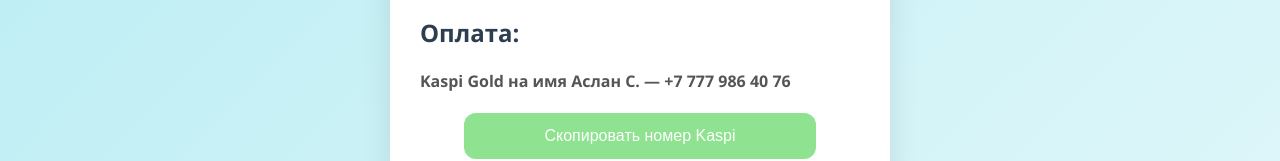
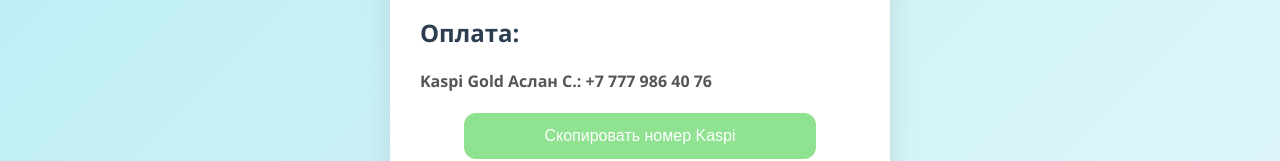
Before and after one commit to Owner131/site, a plain HTML site: page index.html in a window 1280 px wide. Shown: the part 636-797 px from the top of the page. Drawn offline with Linux system fonts and the light colour scheme.

Commit message:
Update index.html

```diff
--- a/index.html
+++ b/index.html
@@ -127,7 +127,7 @@
       <input type="tel" placeholder="+7 777 123 4567">
 
       <h2>Оплата:</h2>
-      <p><strong>Kaspi Gold на имя Аслан С. — +7 777 986 40 76</strong></p>
+      <p><strong>Kaspi Gold Аслан С.: +7 777 986 40 76</strong></p>
 
       <div class="btn-group">
         <button class="button" onclick="navigator.clipboard.writeText('+7 777 986 40 76')">
```
